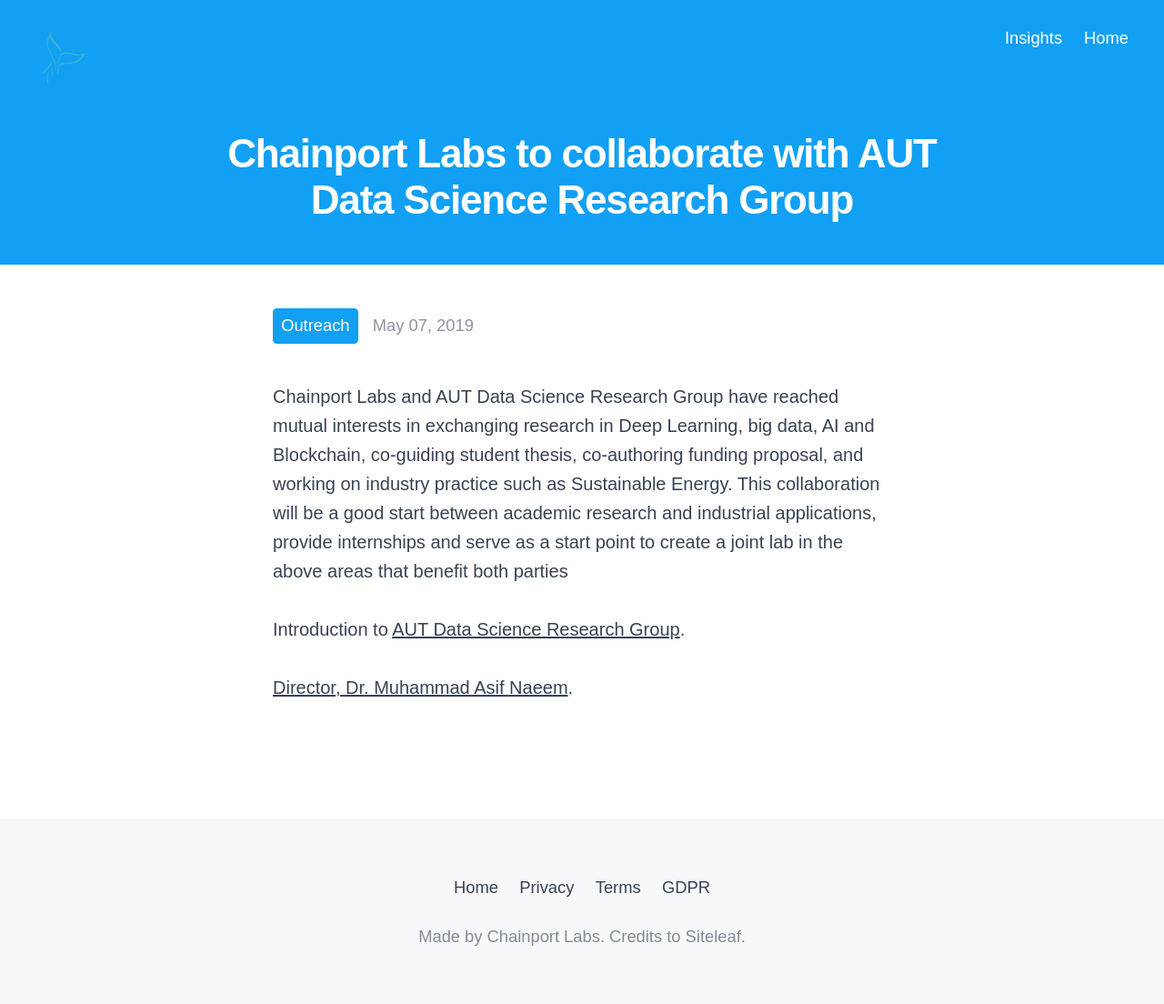
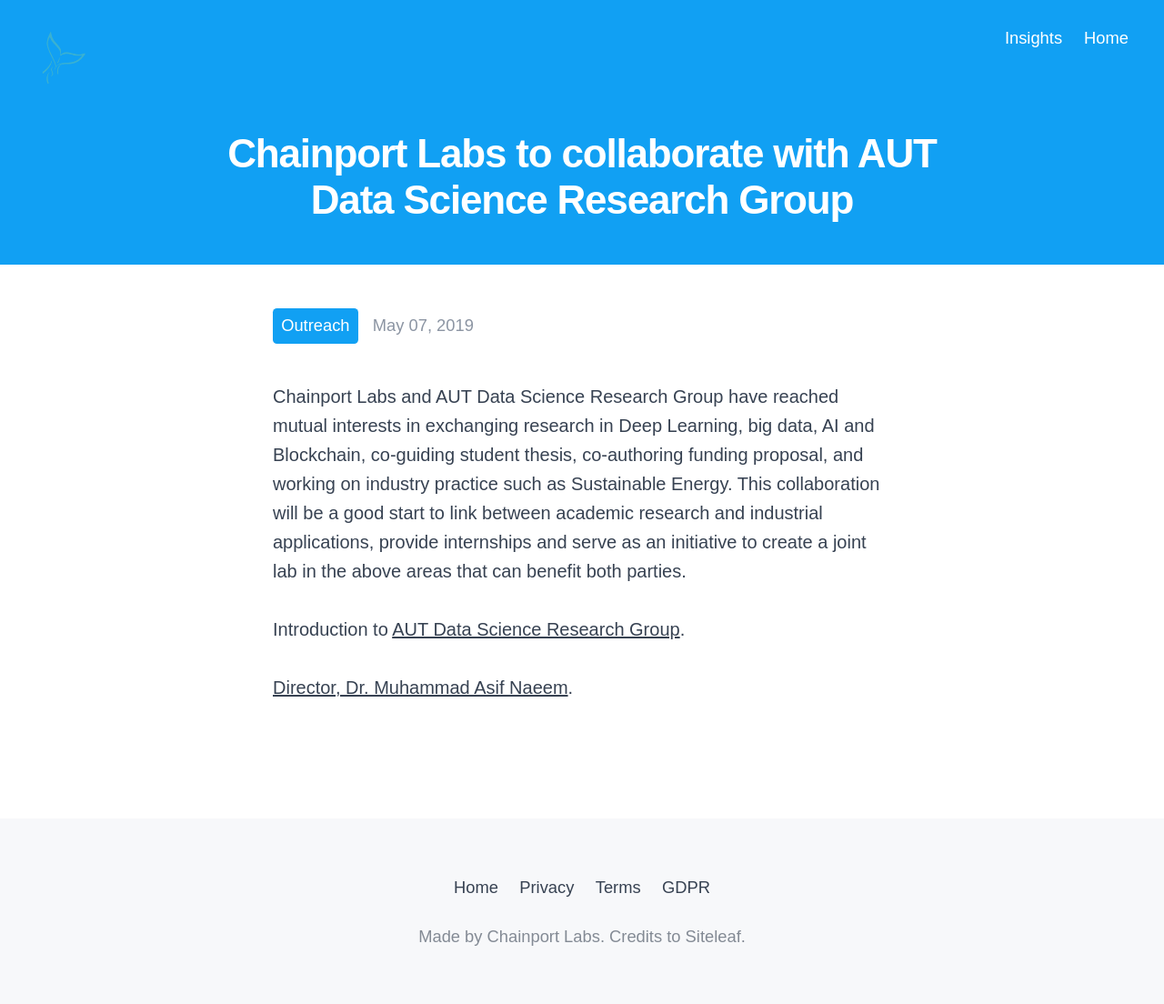
Before and after one commit to sundaywork/chainport_insights, a Jekyll site: the page built from _posts/2019-05-07-chainport-labs-to-collaborate-with-aut-data-science-research-group.markdown, in a window 1280 px wide. Shown: the whole page at 91% size. Built offline with Jekyll 4.4.1, drawn with Linux system fonts in a browser that asks for light colours; some web fonts are replaced.

Commit message:
Updated Chainport Labs To Collaborate With Aut Data Science Research Group

```diff
--- a/_posts/2019-05-07-chainport-labs-to-collaborate-with-aut-data-science-research-group.markdown
+++ b/_posts/2019-05-07-chainport-labs-to-collaborate-with-aut-data-science-research-group.markdown
@@ -5,7 +5,7 @@ tags:
 - outreach
 ---
 
-Chainport Labs and AUT Data Science Research Group have reached mutual interests in exchanging research in Deep Learning, big data, AI and Blockchain, co-guiding student thesis, co-authoring funding proposal, and working on industry practice such as Sustainable Energy. This collaboration will be a good start between academic research and industrial applications, provide internships and serve as a start point to create a joint lab in the above areas that benefit both parties
+Chainport Labs and AUT Data Science Research Group have reached mutual interests in exchanging research in Deep Learning, big data, AI and Blockchain, co-guiding student thesis, co-authoring funding proposal, and working on industry practice such as Sustainable Energy. This collaboration will be a good start to link between academic research and industrial applications, provide internships and serve as an initiative to create a joint lab in the above areas that can benefit both parties.
 
 Introduction to [AUT Data Science Research Group](https://dsrg.aut.ac.nz/).
 
```
